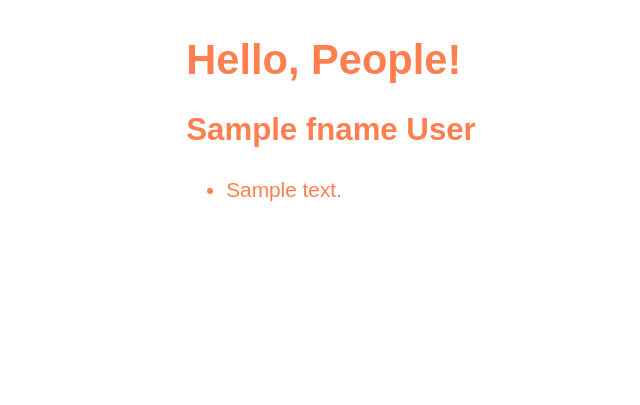
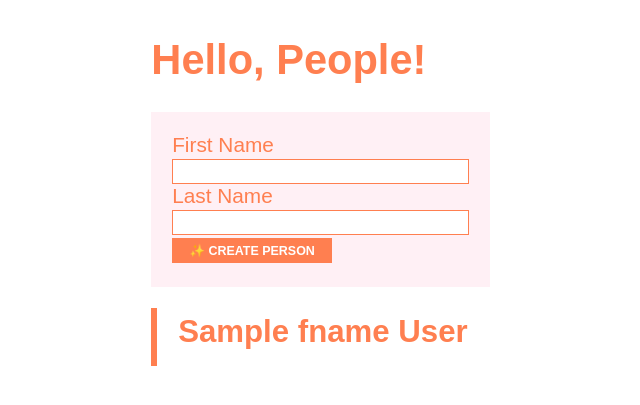
Before and after one commit to zpattdev/simple_flask, a Python web app: template templates/home.html in a window 1280 px wide. Shown: the top 405 px of the page, without its empty margins (309-949 px from the left). Run offline with Jinja, Linux system fonts and the light colour scheme; the template is opened without the code that fills it: most values are stand-ins (such as "Sample title", 1, 10 or a date in 2020).

Commit message:
add create person functionality

```diff
--- /dev/null
+++ b/static/css/people.css
@@ -0,0 +1,24 @@
+/* static/css/people.css */
+
+.person-create-card {
+    margin-right: 1em;
+}
+
+.person-create-card {
+    background-color: var(--secondary-color);
+    padding: 1em;
+}
+
+.person-create-card input {
+    width: 100%;
+}
+
+.people-list {
+    margin-bottom: 1.3em;
+}
+
+.person-card {
+    border-left: 0.3em solid var(--main-color);
+    padding: 0.3em 1em;
+    margin: 1em 0;
+}
--- a/static/js/index.js
+++ b/static/js/index.js
@@ -1,8 +1,10 @@
 // static/js/index.js
 
 import { DebugForm } from "./debug.js";
+import { People } from "./people.js";
 
 function main() {
+  new People();
   if (document.querySelector(".debug-card")) {
     const debug = new DebugForm();
     debug.showResponse("");
--- /dev/null
+++ b/static/js/people.js
@@ -0,0 +1,51 @@
+// static/js/people.js
+
+import { sendForm } from "./request.js";
+
+
+export class People {
+  constructor() {
+    this.allPeopleCards = document.querySelectorAll(".person-card");
+    this.activateCreateForm();
+  }
+
+  activateCreateForm() {
+    const peopleForm = document.querySelector(".person-create-card form");
+    new CreatePersonForm(peopleForm);
+  }
+}
+
+class CreatePersonForm {
+  constructor(el) {
+    this.form = el;
+    this.createButton = el.querySelector("button[data-action='create']");
+    this.createButton.addEventListener(
+      "click",
+      this.handleCreateClick.bind(this)
+    );
+  }
+
+  handleCreateClick(event) {
+    event.preventDefault();
+    sendForm(this.form, "POST", "/api/people", this.addPersonToList);
+    this.form.reset();
+  }
+
+  addPersonToList(rawData) {
+    const data = JSON.parse(rawData);
+
+    const personCard = document.querySelector(".person-card").cloneNode(true);
+    const personContent = personCard.querySelector(".person-content");
+
+    const personFirstName = personContent.querySelector("[data-person-fname]");
+    personFirstName.textContent = data.fname;
+    personFirstName.setAttribute("data-person-fname", data.fname);
+
+    const personLastName = personContent.querySelector("[data-person-lname]");
+    personLastName.textContent = data.lname;
+    personLastName.setAttribute("data-person-lname", data.lname);
+
+    personCard.setAttribute("data-person-id", data.id);
+    document.querySelector(".people-list").appendChild(personCard);
+  }
+}
--- a/static/js/request.js
+++ b/static/js/request.js
@@ -10,3 +10,18 @@ export function getData(endpoint, callback) {
   request.open("GET", endpoint);
   request.send();
 }
+
+export function sendForm(form, action, endpoint, callback) {
+  const formData = new FormData(form);
+  const dataJson = JSON.stringify(Object.fromEntries(formData));
+
+  const request = new XMLHttpRequest();
+  request.onreadystatechange = () => {
+    if (request.readyState === 4) {
+      callback(request.response, form);
+    }
+  };
+  request.open(action, endpoint);
+  request.setRequestHeader("Content-Type", "application/json");
+  request.send(dataJson);
+}
--- /dev/null
+++ b/templates/_person_content.html
@@ -0,0 +1,10 @@
+<!-- templates/_person_content.html -->
+
+<div class="person-card" data-person-id="{{ person.id }}">
+    <div class="person-content">
+        <h2>
+            <span data-person-fname="{{ person.fname }}">{{ person.fname }}</span>
+            <span data-person-lname="{{ person.lname }}">{{ person.lname }}</span>
+        </h2>
+    </div>
+</div>
--- /dev/null
+++ b/templates/_person_create_form.html
@@ -0,0 +1,13 @@
+<!-- templates/_person_create_form.html -->
+
+<form>
+    <label>
+        <span>First Name</span>
+        <input name="fname" type="text" value="" />
+    </label>
+    <label>
+        <span>Last Name</span>
+        <input name="lname" type="text" value="" />
+    </label>
+    <button data-action="create">✨ Create Person</button>
+</form>
--- a/templates/home.html
+++ b/templates/home.html
@@ -6,6 +6,7 @@
     <meta charset="UTF-8">
     <title>RP Flask REST API</title>
     <link rel="stylesheet" href="{{ url_for('static', filename='css/style.css') }}">
+    <link rel="stylesheet" href="{{ url_for('static', filename='css/people.css') }}">
     <script
         src="{{ url_for('static', filename='js/index.js') }}"
         type="module"
@@ -15,16 +16,15 @@
     <h1>
         Hello, People!
     </h1>
-    {% for person in people %}
-    <h2>{{ person.fname }} {{ person.lname }}</h2>
-    <ul>
-        {% for note in person.notes %}
-        <li>
-            {{ note.content }}
-        </li>
+    <div class="person-create-card">
+        {% include "_person_create_form.html" %}
+    </div>
+    <div class="people-list">
+        {% for person in people %}
+             {% include "_person_content.html" %}
         {% endfor %}
-    </ul>
-    {% endfor %}
+    </div>
+
     {% if config['DEBUG'] %}
         {% include "_debug.html" %}
     {% endif %}
```
